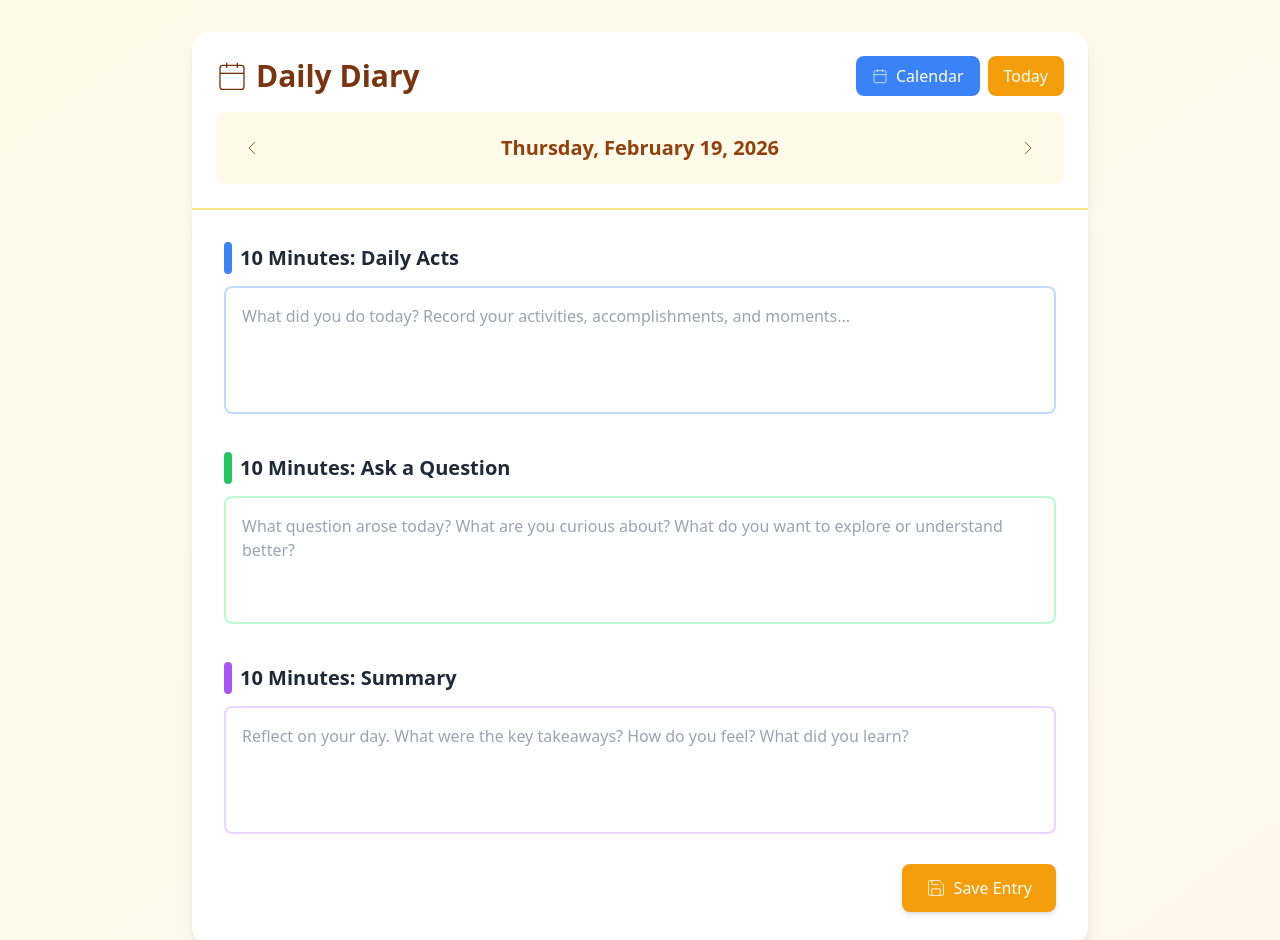
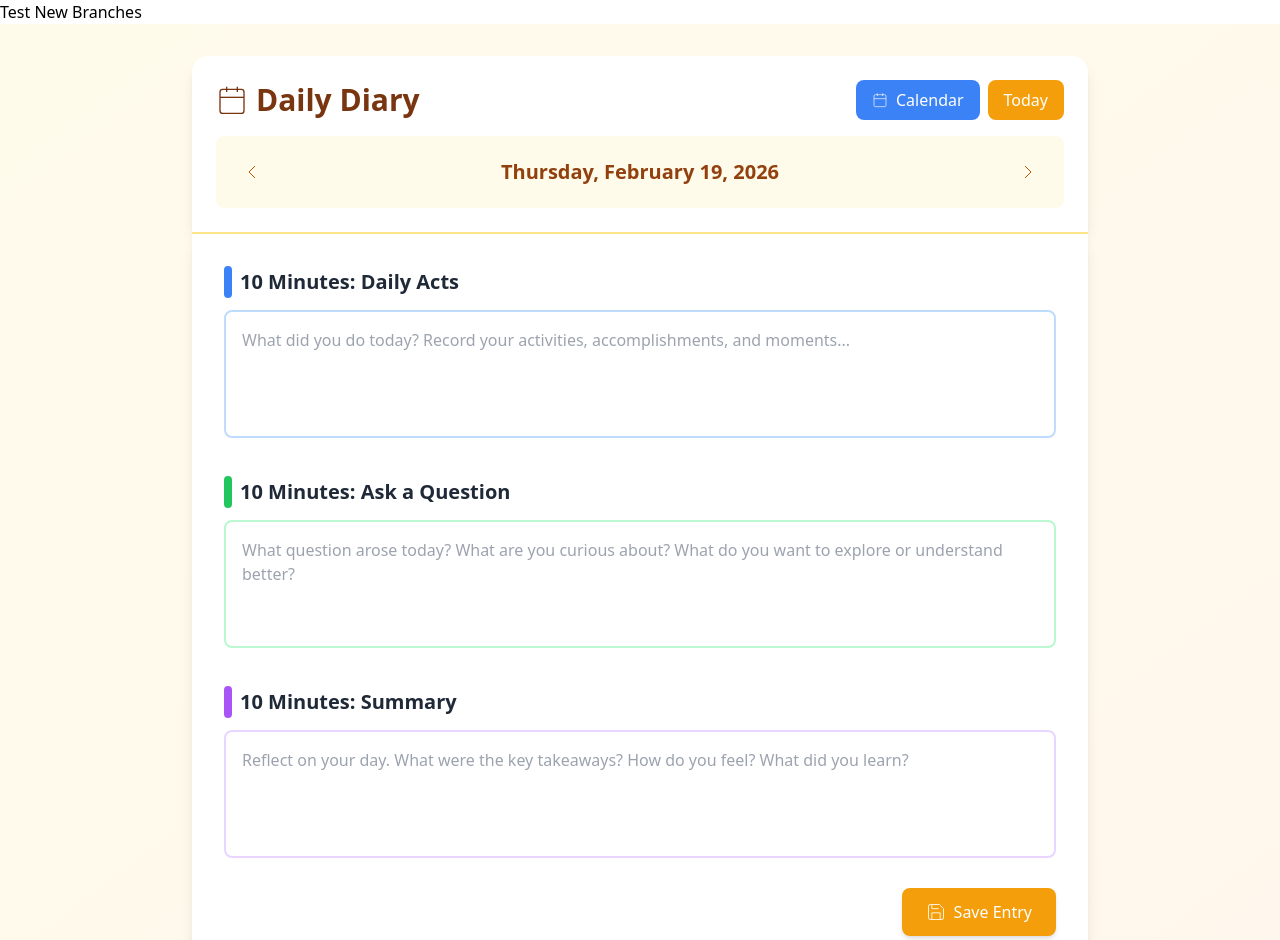
Before and after one commit to qchick/daily-diary, a plain HTML site: page index.html in a window 1280 px wide. Shown: the top 940 px of the page. Drawn offline with nearby package versions, Linux system fonts and the light colour scheme.

Commit message:
Add header and update index.html structure

```diff
--- a/index.html
+++ b/index.html
@@ -10,7 +10,9 @@
   <script src="https://cdn.tailwindcss.com"></script>
 </head>
 <body>
+  <h1>Test New Branches</h1>
   <div id="root"></div>
   <script type="text/babel" src="app.js"></script>
 </body>
+
 </html>
```
